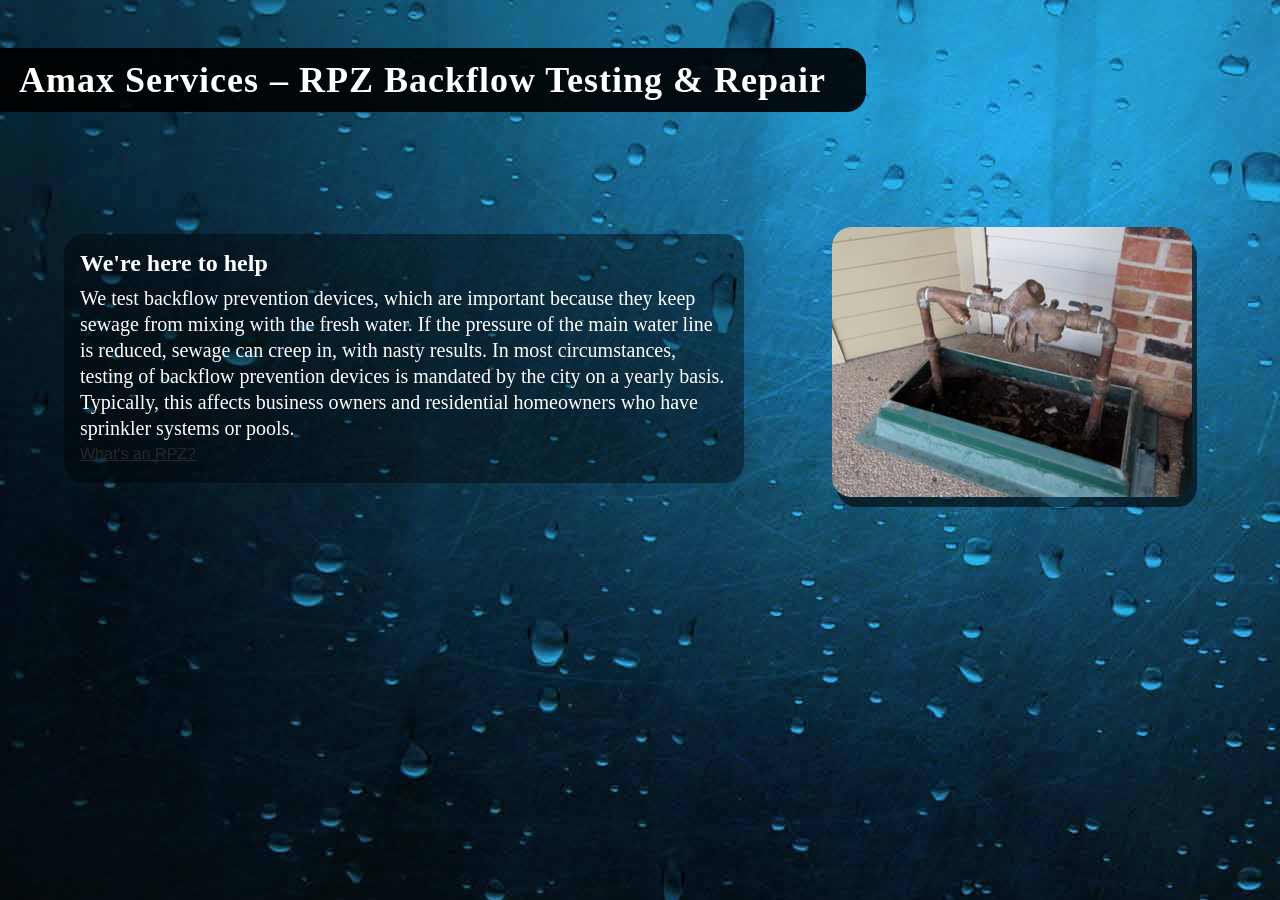
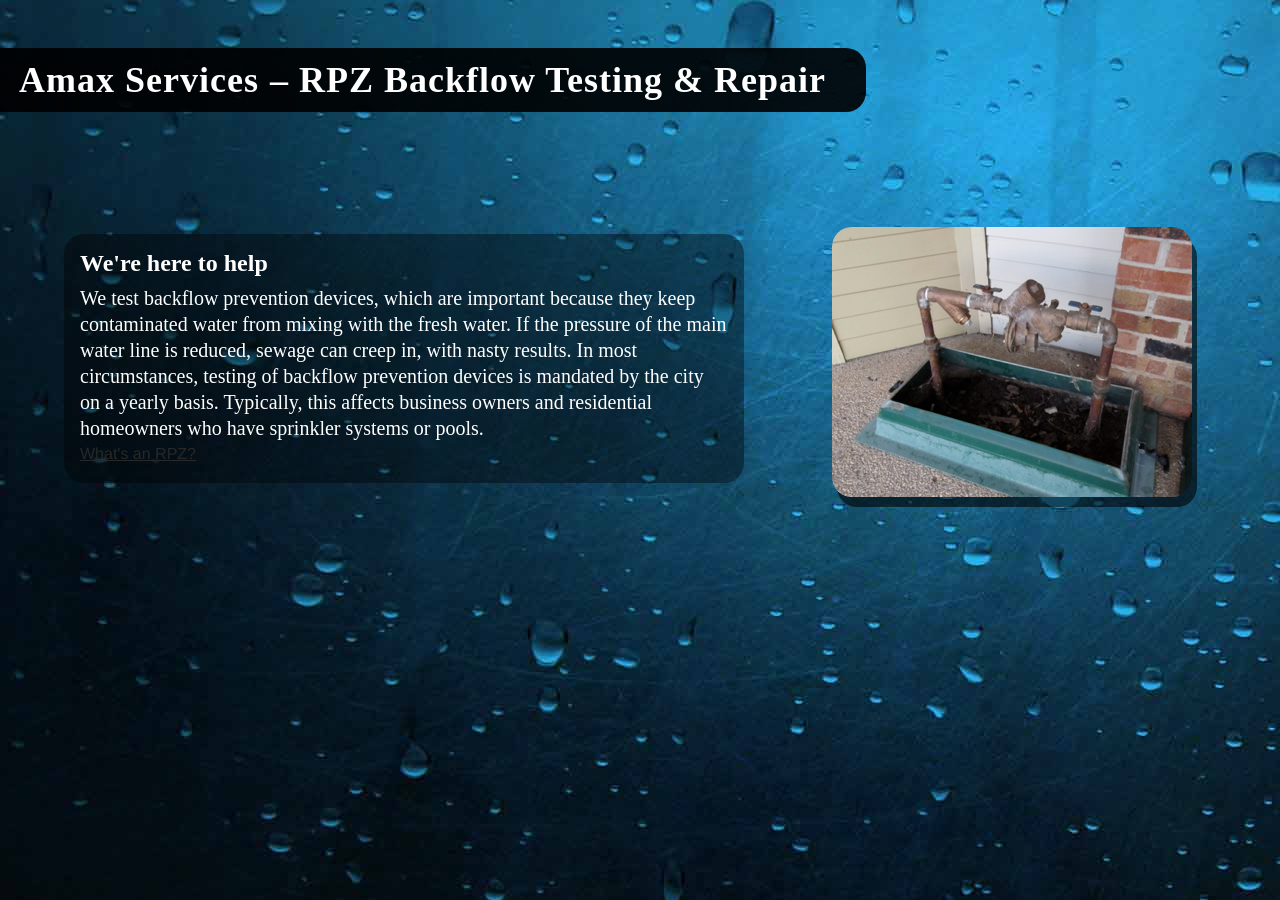
Before and after one commit to caffeinatedmoose/amaxservices, a Jekyll site: the page built from index.html, in a window 1280 px wide and 900 px high. Built offline with Jekyll 4.4.1, drawn with Linux system fonts in a browser that asks for light colours; nearby versions of some CDN libraries; Markdown is read by kramdown in place of the engine named in the settings.

Commit message:
Modified first paragraph

```diff
--- a/index.html
+++ b/index.html
@@ -14,7 +14,7 @@
 		<div id="about">
 			<h2> We're here to help </h2>
 				<p>
-			We test backflow prevention devices, which are important because they keep sewage from mixing with the fresh water. If the 		pressure of the main water line is reduced, sewage can creep in, with nasty results. In most circumstances, testing of backflow prevention devices is mandated by the city on a yearly basis. Typically, this affects business owners and residential homeowners who have sprinkler systems or pools.
+			We test backflow prevention devices, which are important because they keep contaminated water from mixing with the fresh water. If the 		pressure of the main water line is reduced, sewage can creep in, with nasty results. In most circumstances, testing of backflow prevention devices is mandated by the city on a yearly basis. Typically, this affects business owners and residential homeowners who have sprinkler systems or pools.
 				</p>
 				<a href="#resources" class="scroll"> What's an RPZ? </a>
 		</div>
```
Also changed, not shown: 1 other file.
